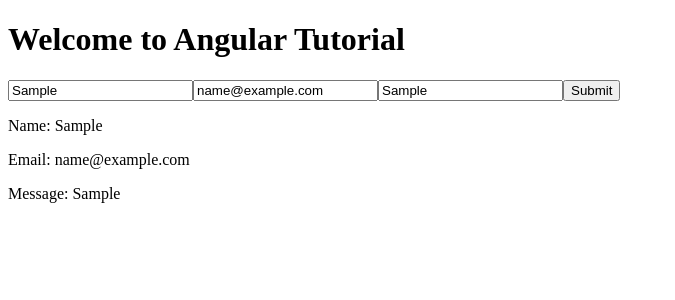
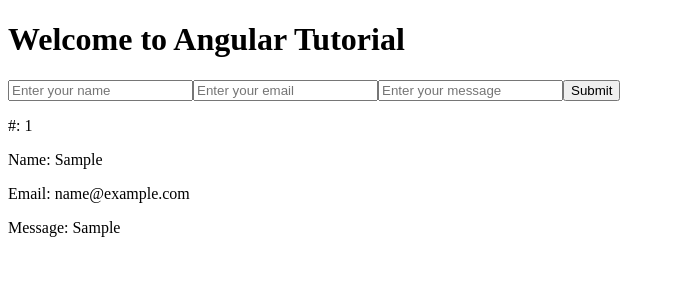
Before and after one commit to codeHokage1/workingWithAngular, an Angular app in the folder online-store/: page / in a window 1280 px wide. Both pictures are taken after typing "Sample", "name@example.com", "Sample" into the empty fields and a click on the button "Submit". Shown: the top 300 px of the page, without its empty margins (0-675 px from the left). Built offline with nearby package versions, Linux system fonts and the light colour scheme.

Commit message:
Add new component and send data between parent and child

```diff
--- a/online-store/src/app/first-comp/first-comp.component.html
+++ b/online-store/src/app/first-comp/first-comp.component.html
@@ -1,21 +1,40 @@
 <div>
   <form (ngSubmit)="submitForm()">
-    <input type="text" id="name" name="name" placeholder="Enter your name" [(ngModel)]="name" />
-    <input type="text" id="email" name="email" placeholder="Enter your email" [(ngModel)]="email"/>
-    <input type="text" id="message" name="message" placeholder="Enter your message" [(ngModel)]="message" />
+    <input
+      type="text"
+      id="name"
+      name="name"
+      placeholder="Enter your name"
+      [(ngModel)]="name"
+    />
+    <input
+      type="text"
+      id="email"
+      name="email"
+      placeholder="Enter your email"
+      [(ngModel)]="email"
+    />
+    <input
+      type="text"
+      id="message"
+      name="message"
+      placeholder="Enter your message"
+      [(ngModel)]="message"
+    />
 
     <button type="submit">Submit</button>
   </form>
 
   <div class="info" *ngIf="isSubmitted; else noInfo">
-    <div *ngFor="let data of allData">
-       <p>Name: {{data.name}} </p>
-       <p>Email: {{data.email}} </p>
-       <p>Message: {{data.message}} </p>
-    </div>
+    <app-message-display
+      *ngFor="let data of allData; let i = index"
+      [data]="data"
+      [i]="i"
+    ></app-message-display>
+
   </div>
 
   <ng-template #noInfo>
-   <p>Hey. Kindly fill the form :)</p>
+    <p>Hey. Kindly fill the form :)</p>
   </ng-template>
 </div>
--- a/online-store/src/app/first-comp/first-comp.component.ts
+++ b/online-store/src/app/first-comp/first-comp.component.ts
@@ -1,11 +1,12 @@
 import { CommonModule } from '@angular/common';
 import { Component } from '@angular/core';
 import { FormsModule } from '@angular/forms';
+import { MessageDisplayComponent } from '../message-display/message-display.component';
 
 @Component({
   selector: 'app-first-comp',
   standalone: true,
-  imports: [FormsModule, CommonModule],
+  imports: [FormsModule, CommonModule, MessageDisplayComponent],
   templateUrl: './first-comp.component.html',
   styleUrl: './first-comp.component.css',
 })
@@ -22,8 +23,9 @@
     const newData = {
       name: this.name,
       email: this.email,
-      message: this.message
+      message: this.message,
     };
     this.allData.push(newData);
+    this.name = this.email = this.message = ''
   }
 }
--- /dev/null
+++ b/online-store/src/app/message-display/message-display.component.html
@@ -0,0 +1,6 @@
+<div>
+   <p>#: {{ i + 1 }}</p>
+   <p>Name: {{ data.name }}</p>
+   <p>Email: {{ data.email }}</p>
+   <p>Message: {{ data.message }}</p>
+ </div>
```
Also changed, not shown: online-store/src/app/message-display/message-display.component.ts (added, +14 -0 lines), online-store/src/app/message-display/message-display.component.css (added), 1 other file (tests, documents, lock files or other folders).
